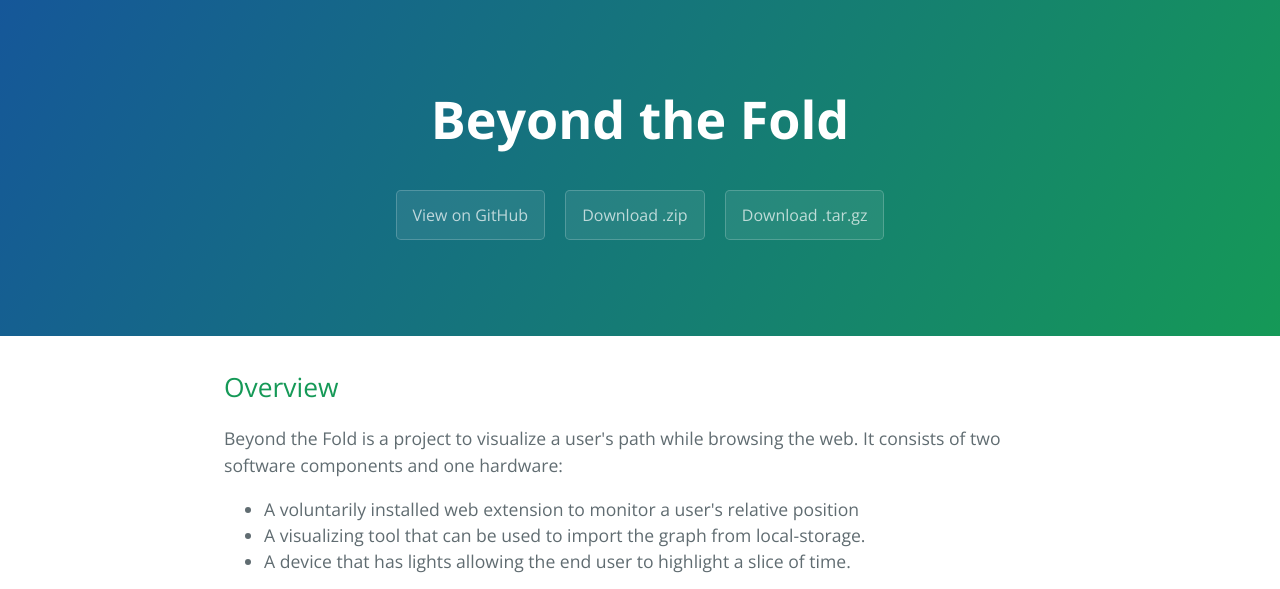
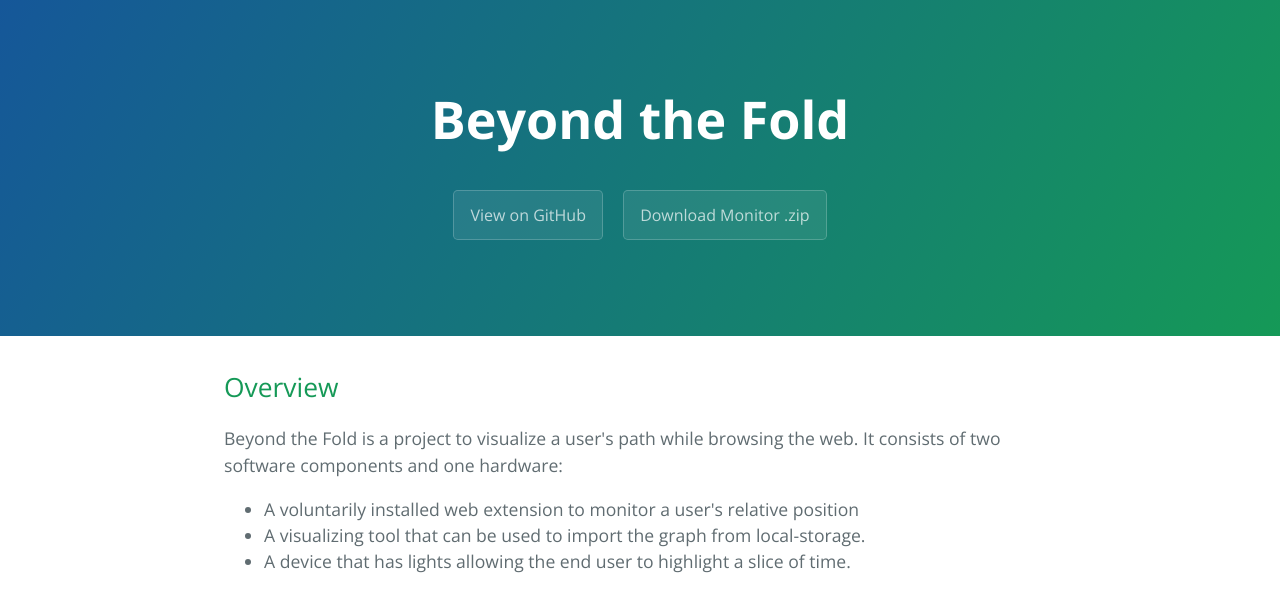
Before and after one commit to BeyondTheFold/Site, a plain HTML site: page index.html in a window 1280 px wide. Shown: the top 589 px of the page. Drawn offline with nearby package versions, Linux system fonts and the light colour scheme.

Commit message:
Updated download buttons.

```diff
--- a/index.html
+++ b/index.html
@@ -14,9 +14,8 @@
     <section class="page-header">
       <h1 class="project-name">Beyond the Fold</h1>
       <h2 class="project-tagline"></h2>
-      <a href="https://github.com/BeyondTheFold/Beyond-the-Fold" class="btn">View on GitHub</a>
-      <a href="https://github.com/BeyondTheFold/Beyond-the-Fold/zipball/master" class="btn">Download .zip</a>
-      <a href="https://github.com/BeyondTheFold/Beyond-the-Fold/tarball/master" class="btn">Download .tar.gz</a>
+      <a href="https://github.com/BeyondTheFold" class="btn">View on GitHub</a>
+      <a href="https://github.com/BeyondTheFold/BeyondTheFold/zipball/master" class="btn">Download Monitor .zip</a>
     </section>
 
     <section class="main-content">
```
